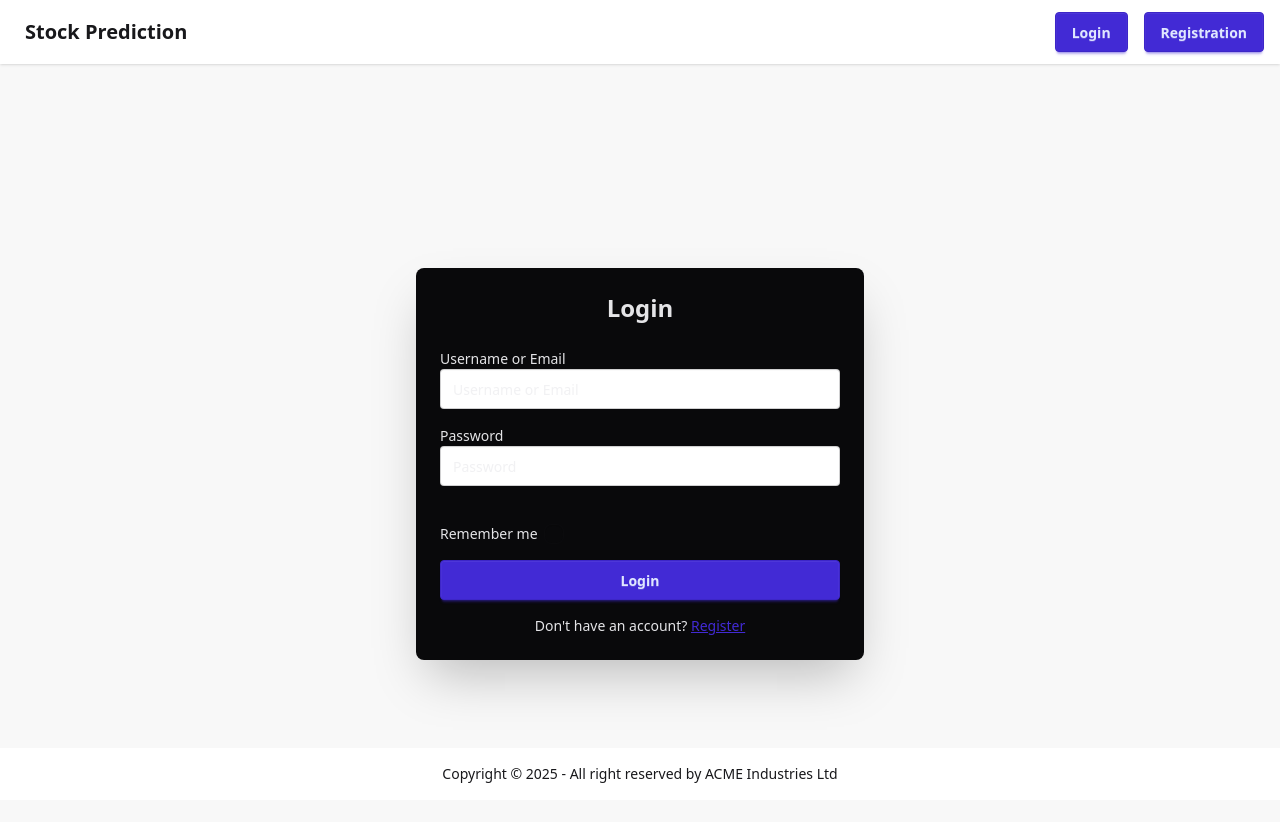
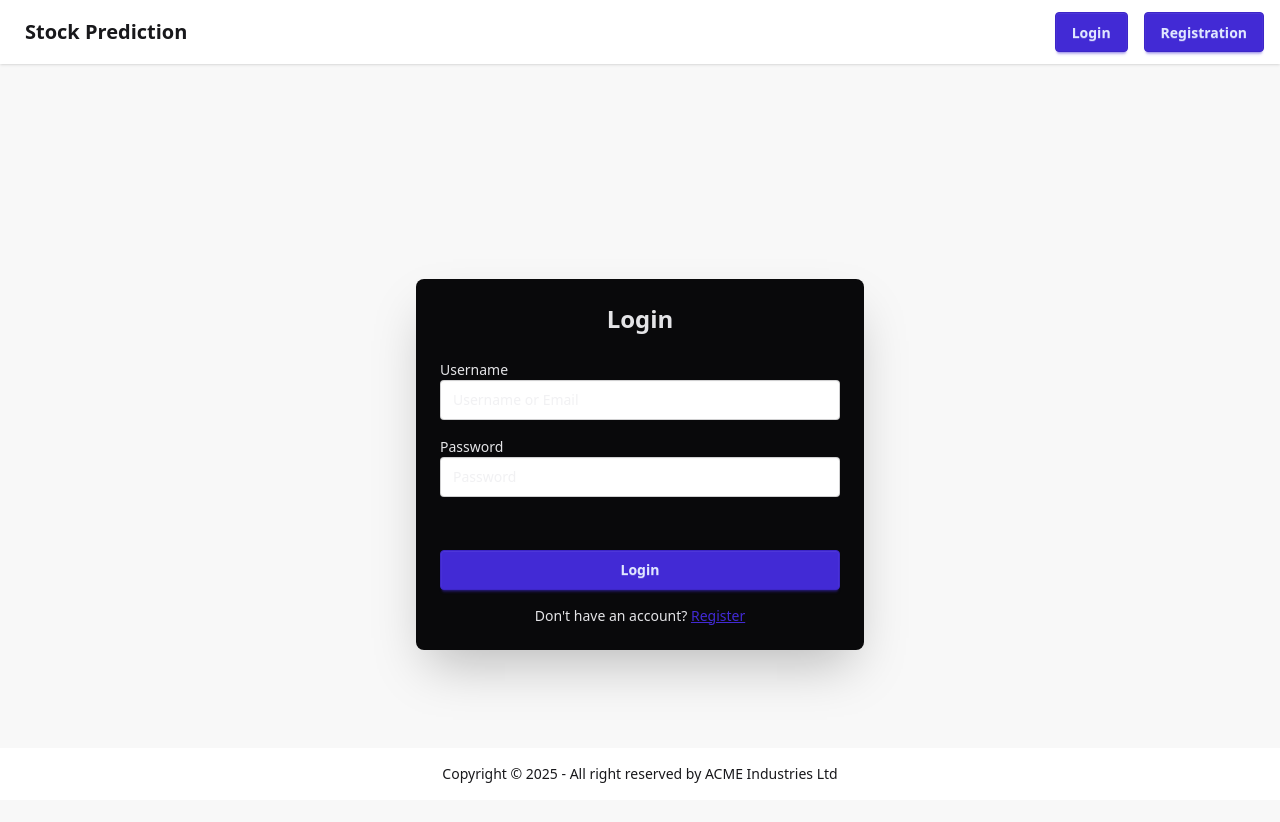
Before and after one commit to HosneMubarak/stock-prediction-app, a React (Vite) app in the folder frontend/stock-project/: page /login in a window 1280 px wide. Shown: the top 822 px of the page. Built offline with nearby package versions, Linux system fonts and the light colour scheme.

Commit message:
feat(frontend): implement login functionality

```diff
--- a/frontend/stock-project/src/App.jsx
+++ b/frontend/stock-project/src/App.jsx
@@ -1,13 +1,16 @@
 import { BrowserRouter } from "react-router";
 import "./App.css";
+import AuthProvider from "./AuthProvider";
 import Body from "./components/Body";
 
 function App() {
   return (
     <>
-      <BrowserRouter>
-        <Body />
-      </BrowserRouter>
+      <AuthProvider>
+        <BrowserRouter>
+          <Body />
+        </BrowserRouter>
+      </AuthProvider>
     </>
   );
 }
--- /dev/null
+++ b/frontend/stock-project/src/AuthProvider.jsx
@@ -0,0 +1,17 @@
+import { createContext, useState } from "react";
+
+const AuthContext = createContext();
+
+const AuthProvider = ({ children }) => {
+  const [isLogedIn, setIslogedIn] = useState(
+    !!localStorage.getItem("accessToken")
+  );
+  return (
+    <AuthContext.Provider value={{ isLogedIn, setIslogedIn }}>
+      {children}
+    </AuthContext.Provider>
+  );
+};
+
+export default AuthProvider;
+export { AuthContext };
--- a/frontend/stock-project/src/components/Header.jsx
+++ b/frontend/stock-project/src/components/Header.jsx
@@ -1,6 +1,19 @@
+import { useContext } from "react";
+import { useNavigate } from "react-router";
+import { AuthContext } from "../AuthProvider";
 import Button from "./Button";
 
 const Header = () => {
+  const navigate = useNavigate();
+  const { isLogedIn, setIslogedIn } = useContext(AuthContext);
+
+  const logoutHandler = () => {
+    setIslogedIn(false);
+    localStorage.removeItem("accessToken");
+    localStorage.removeItem("refreshToken");
+    navigate("/login/");
+  };
+
   return (
     <>
       <div className="navbar bg-base-100 shadow-sm">
@@ -26,12 +39,27 @@ const Header = () => {
           <a className="btn btn-ghost text-xl">Stock Prediction</a>
         </div>
         <div className="navbar-end">
-          <Button text={"Login"} class={"btn-primary mx-2"} url={"login/"} />
-          <Button
-            text={"Registration"}
-            class={"btn-primary mx-2"}
-            url={"registration/"}
-          />
+          {isLogedIn ? (
+            <button
+              className="btn btn-error mx-2 text-white"
+              onClick={logoutHandler}
+            >
+              Logout
+            </button>
+          ) : (
+            <>
+              <Button
+                text={"Login"}
+                class={"btn-primary mx-2"}
+                url={"login/"}
+              />
+              <Button
+                text={"Registration"}
+                class={"btn-primary mx-2"}
+                url={"registration/"}
+              />
+            </>
+          )}
         </div>
       </div>
     </>
--- a/frontend/stock-project/src/components/Login.jsx
+++ b/frontend/stock-project/src/components/Login.jsx
@@ -1,18 +1,45 @@
-import { Link, useLocation } from "react-router";
+import axios from "axios";
+import { useContext, useState } from "react";
+import { Link, useLocation, useNavigate } from "react-router";
+import { AuthContext } from "../AuthProvider";
+import { API_BASE_URL } from "../utils/constants";
 
 const Login = () => {
   const location = useLocation();
+  const navigate = useNavigate();
   const successMessage = location.state?.successMessage;
+  const [errorMessage, setErrorMessage] = useState("");
+
+  const [username, setUsername] = useState("");
+  const [password, setPassword] = useState("");
+  const { isLogedIn, setIslogedIn } = useContext(AuthContext);
+
+  const handleLogin = async (e) => {
+    e.preventDefault();
+    const formData = { username, password };
+    try {
+      const res = await axios.post(API_BASE_URL + "auth/token/", formData);
+
+      localStorage.setItem("accessToken", res?.data?.access);
+      localStorage.setItem("refreshToken", res?.data?.refresh);
+      setIslogedIn(true);
+      navigate("/");
+    } catch (error) {
+      setErrorMessage(
+        error?.response?.data || "Login failed. Please check your credentials."
+      );
+    }
+  };
   return (
     <div className="flex justify-center items-center min-h-screen bg-base-200 p-4">
       <div className="card w-full max-w-md shadow-2xl bg-neutral text-neutral-content">
         <div className="card-body">
           <h2 className="text-2xl font-bold text-center mb-4">Login</h2>
-          <form className="space-y-4">
+          <form className="space-y-4" onSubmit={handleLogin}>
             <div className="form-control">
               <label className="label">
                 <span className="label-text text-neutral-content">
-                  Username or Email
+                  Username
                 </span>
               </label>
               <input
@@ -20,7 +47,18 @@ const Login = () => {
                 placeholder="Username or Email"
                 className="input input-bordered w-full"
                 name="username"
+                value={username}
+                onChange={(e) => setUsername(e.target.value)}
               />
+              <label className="label">
+                {errorMessage.username && (
+                  <>
+                    <span className="label-text-alt text-error">
+                      {errorMessage.username}
+                    </span>
+                  </>
+                )}
+              </label>
             </div>
 
             <div className="form-control">
@@ -34,7 +72,18 @@ const Login = () => {
                 placeholder="Password"
                 className="input input-bordered w-full"
                 name="password"
+                value={password}
+                onChange={(e) => setPassword(e.target.value)}
               />
+              <label className="label">
+                {errorMessage.password && (
+                  <>
+                    <span className="label-text-alt text-error">
+                      {errorMessage.password}
+                    </span>
+                  </>
+                )}
+              </label>
             </div>
 
             <label className="label">
@@ -46,18 +95,20 @@ const Login = () => {
                 </>
               )}
             </label>
-
-            <div className="form-control">
-              <label className="label cursor-pointer justify-between">
-                <span className="label-text text-neutral-content">
-                  Remember me
-                </span>
-                <input type="checkbox" className="checkbox checkbox-sm" />
-              </label>
-            </div>
+            <label className="label">
+              {errorMessage.detail && (
+                <>
+                  <span className="label-text-alt text-error">
+                    {errorMessage.detail}
+                  </span>
+                </>
+              )}
+            </label>
 
             <div className="form-control mt-4">
-              <button className="btn btn-primary w-full">Login</button>
+              <button type="submit" className="btn btn-primary w-full">
+                Login
+              </button>
             </div>
 
             <div className="text-center text-sm mt-2">
--- a/frontend/stock-project/src/components/Registration.jsx
+++ b/frontend/stock-project/src/components/Registration.jsx
@@ -23,7 +23,6 @@ const Registration = () => {
       password,
       password1,
     };
-    console.log(formData);
     try {
       const res = await axios.post(
         API_BASE_URL + "auth/registration/",
```
